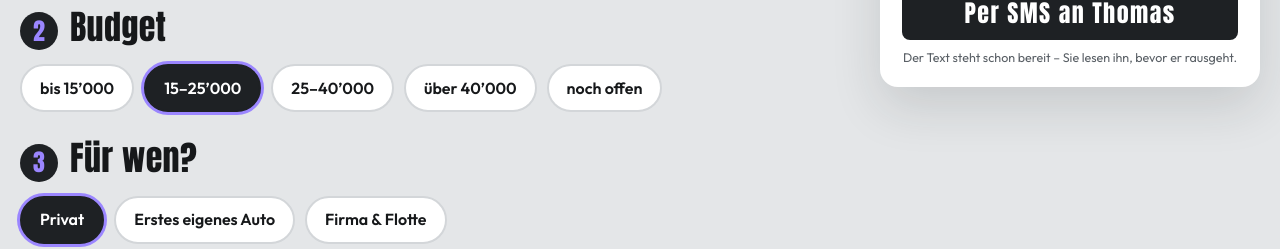
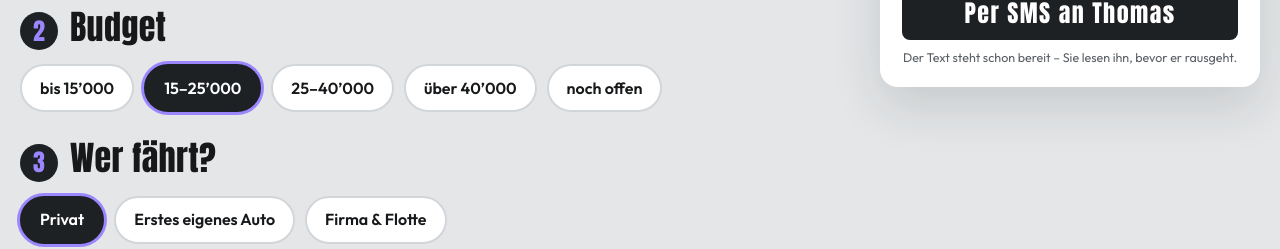
Before and after one commit to julia-mirku/garage-lumora, a plain HTML site: page index.html in a window 1280 px wide. Shown: the part 1421-1670 px from the top of the page. Drawn offline with Linux system fonts and the light colour scheme.

Commit message:
Schritt 3: Wer faehrt?

```diff
--- a/index.html
+++ b/index.html
@@ -323,7 +323,7 @@ section{padding:clamp(52px,7vw,100px) 0}
           </div>
         </div>
         <div class="schritt rise">
-          <h3><i>3</i>Für wen?</h3>
+          <h3><i>3</i>Wer fährt?</h3>
           <div class="chips" data-feld="fuer">
             <button type="button" class="chip" data-wert="Privat" aria-pressed="true">Privat</button>
             <button type="button" class="chip" data-wert="Privat, erstes Auto" aria-pressed="false">Erstes eigenes Auto</button>
```
